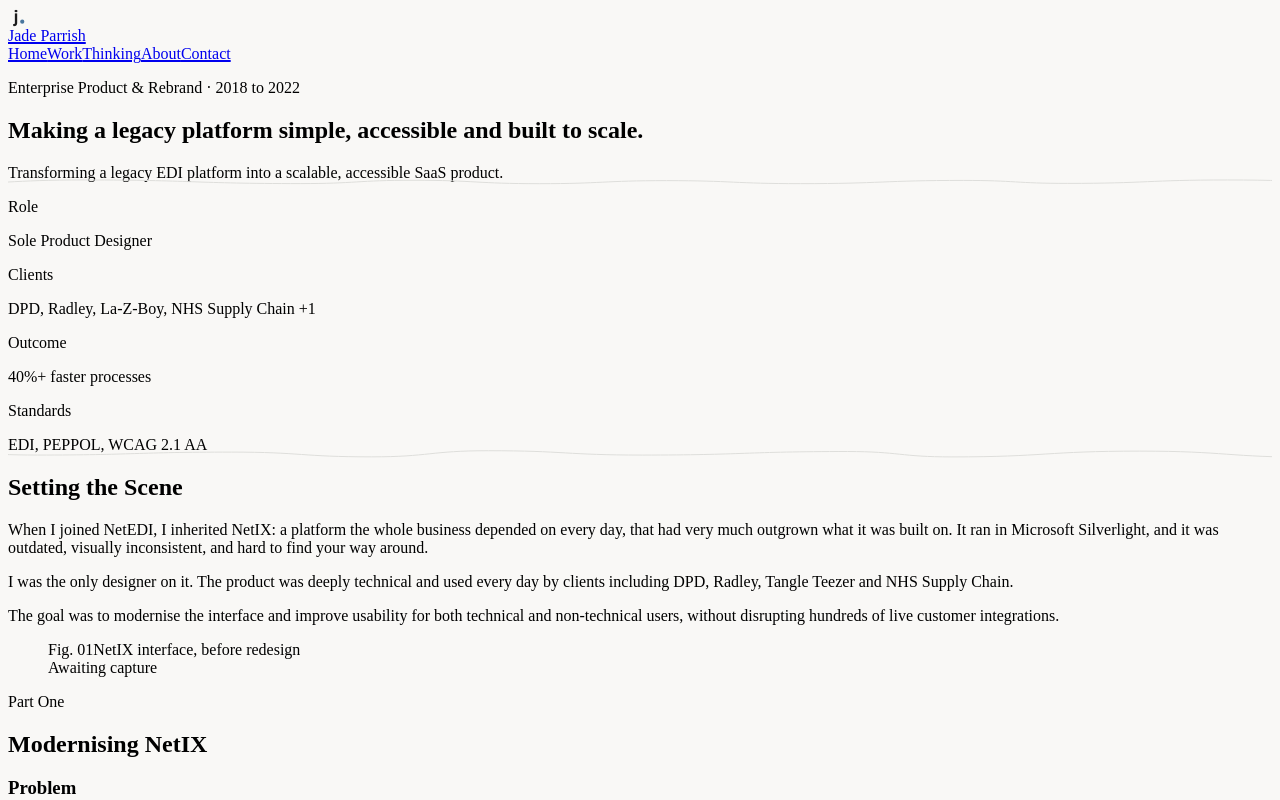
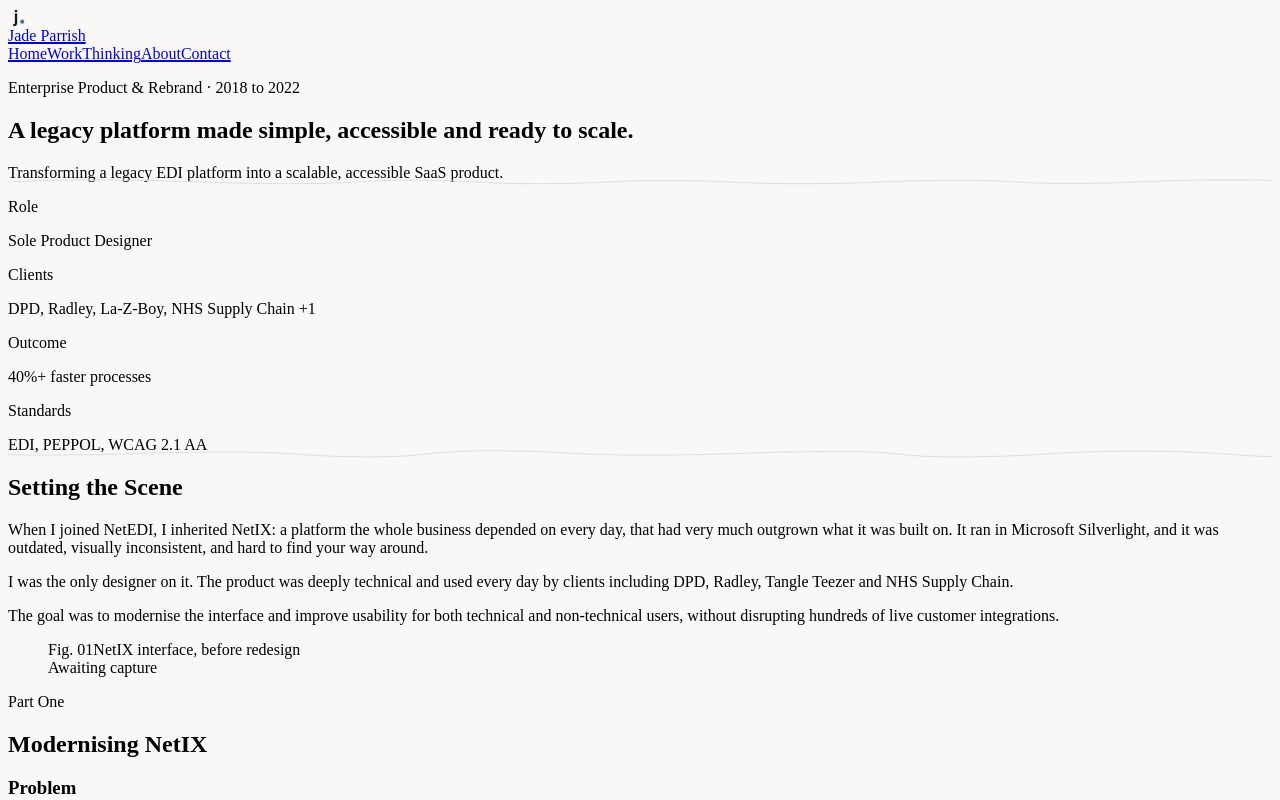
Before and after one commit to jadeparrish/portfolio, a Next.js app: page /work/netix in a window 1280 px wide. Shown: the top 800 px of the page. Built offline with nearby package versions, Linux system fonts and the light colour scheme.

Commit message:
Update title for clarity and consistency

```diff
--- a/app/work/netix/page.js
+++ b/app/work/netix/page.js
@@ -3,7 +3,7 @@
 import { CaseStudyFooter, SiteFooter, Testimonial, Figure } from '../../caseStudiesData';
 
 export const metadata = {
-  title: 'Making a legacy platform simple, accessible and built to scale: Jade Parrish',
+  title: 'A legacy platform made simple, accessible and ready to scale: Jade Parrish',
   description: 'Transforming a legacy EDI platform into a scalable, accessible SaaS product.',
 };
 
@@ -35,7 +35,7 @@
             Enterprise Product &amp; Rebrand &middot; 2018 to 2022
           </p>
           <h1 className="text-3xl sm:text-4xl lg:text-5xl font-serif font-normal leading-[1.15] tracking-tight text-neutral-900 mb-6">
-            Making a legacy platform simple, accessible and built to scale.
+            A legacy platform made simple, accessible and ready to scale.
           </h1>
           <p className="text-neutral-600 text-lg sm:text-xl leading-[1.6] max-w-xl">
             Transforming a legacy EDI platform into a scalable, accessible SaaS product.
```
